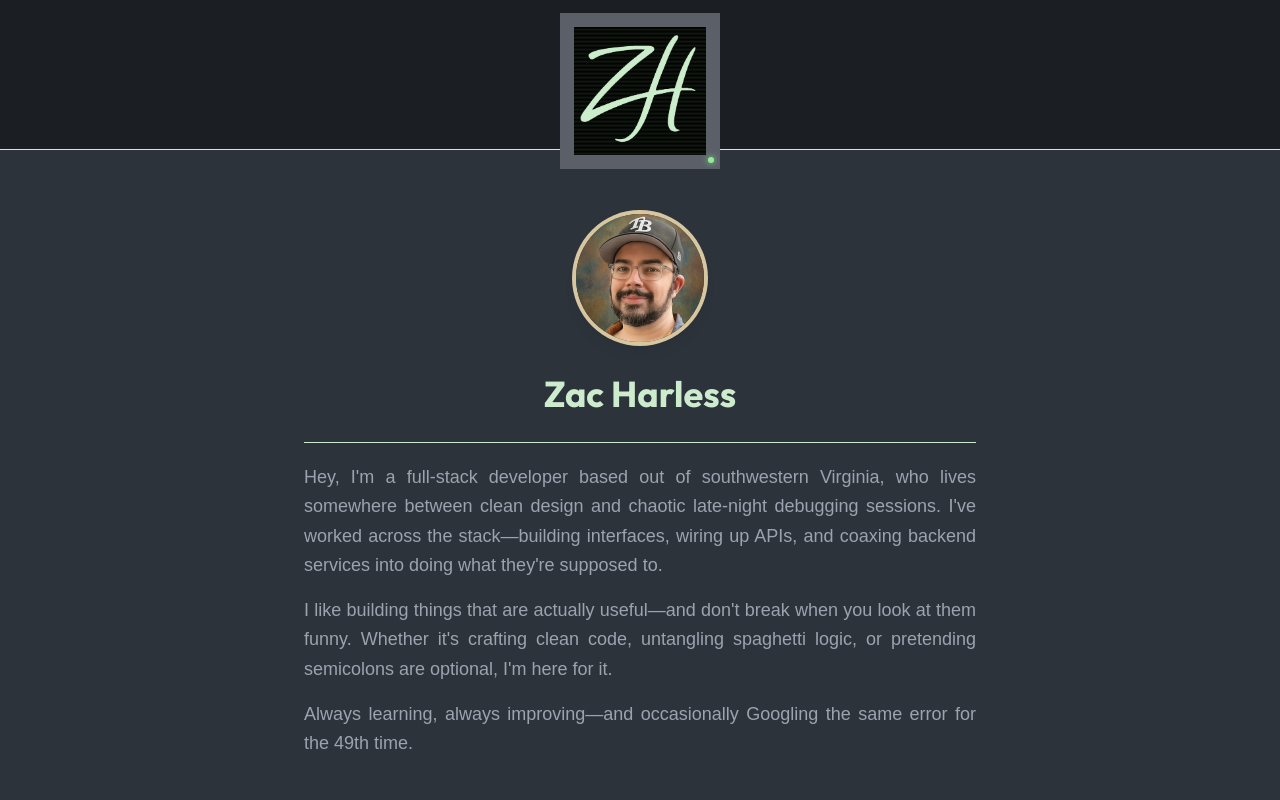
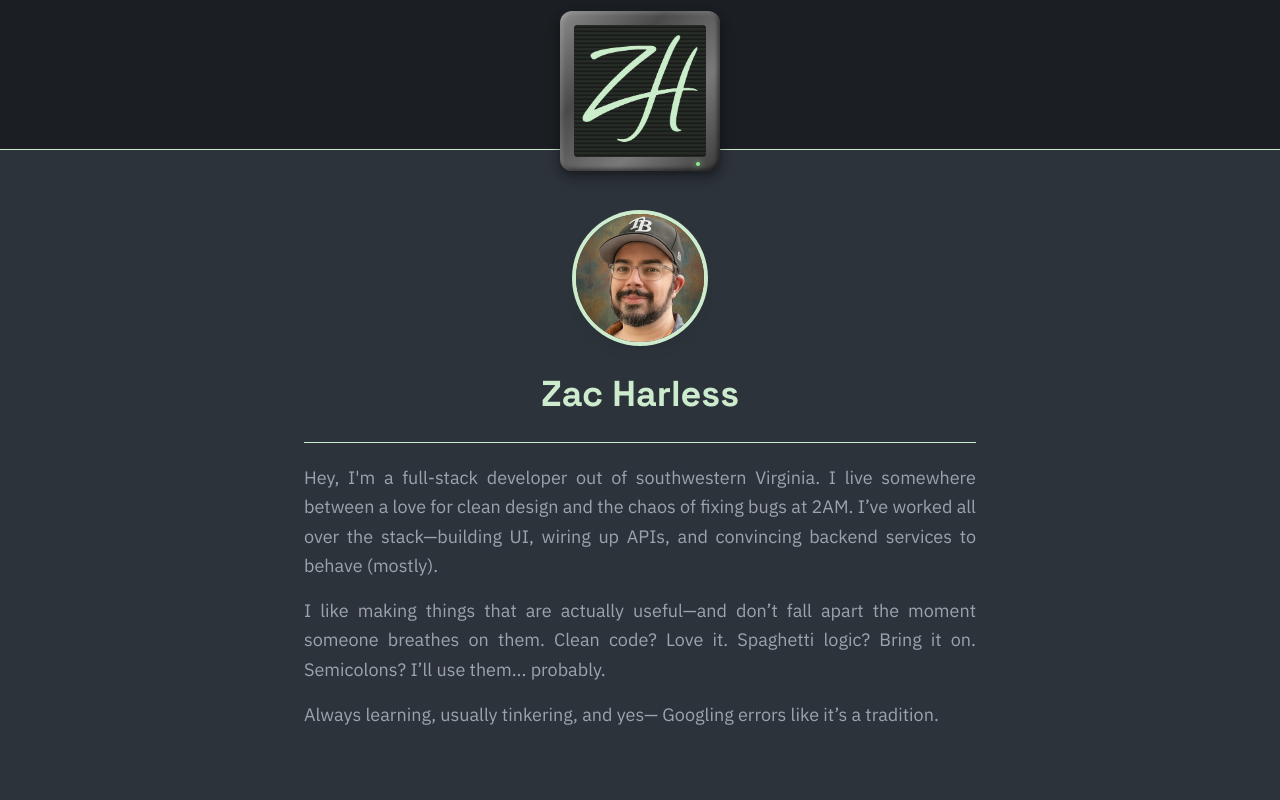
Before and after one commit to czzc/zharlesscom, a Next.js app: page / in a window 1280 px wide. Shown: the top 800 px of the page. Built offline with nearby package versions, Linux system fonts and the light colour scheme; no server answers.

Commit message:
removed unused images, restructured fonts, and updated the cool little monitor that took hours away from my saturday, but it was fun

```diff
--- a/src/app/globals.css
+++ b/src/app/globals.css
@@ -7,7 +7,20 @@
 body {
   background: var(--background);
   color: var(--foreground);
-  font-family: Arial, Helvetica, sans-serif;
+  font-family: var(--font-ibm-plex-sans), Arial, Helvetica, sans-serif;
+}
+
+h1, h2, h3, h4, h5, h6 {
+  font-family: var(--font-space-grotesk), Arial, Helvetica, sans-serif;
+  font-weight: 700;
+}
+
+.font-ibm-plex-sans {
+  font-family: var(--font-ibm-plex-sans), Arial, Helvetica, sans-serif !important;
+}
+
+.font-space-grotesk {
+  font-family: var(--font-space-grotesk), Arial, Helvetica, sans-serif !important;
 }
 
 .shadow-sm {
@@ -37,11 +50,12 @@ body {
 
 .scanlines {
   position: absolute;
-  inset: 0;
+  top: 0;
+  left: 0;
+  right: 0;
+  bottom: 0;
   pointer-events: none;
   z-index: 10;
-
-
   background-image: linear-gradient(
     to bottom,
     #aaffaa 1px,
@@ -49,30 +63,43 @@ body {
   );
   background-size: 100% 4px;
   animation: scanlines 4s linear infinite;
+  border-radius: 4px;
 }
 
 .crt-monitor {
-  background-color: #444c56;
-  border: 14px solid #5a5f68;
+  background: linear-gradient(135deg, #8a8a8a, #4a4a4a, #7a7a7a, #3a3a3a);
+  padding: 14px;
   width: 10rem;
   z-index: 1;
   position: relative;
   margin: 0 auto;
   margin-top: 2rem;
+  border-radius: 12px;
+  box-shadow:
+    inset 2px 2px 4px rgba(255, 255, 255, 0.2),
+    inset -2px -2px 4px rgba(0, 0, 0, 0.6),
+    0 4px 8px rgba(0, 0, 0, 0.3),
+    0 8px 16px rgba(0, 0, 0, 0.2);
 }
 
-.crt-monitor:hover {
-  border: 14px solid #5a5f68;
+.crt-screen {
+  background-color: #1a1a1a;
+  border-radius: 4px;
+  overflow: hidden;
+  position: relative;
+  width: 100%;
+  aspect-ratio: 1;
+  margin: 0 auto;
 }
 
 .crt-logo {
-  background-color: black;
-  width:100%;
-  height: auto;
+  position: relative;
+  width: 100%;
+  height: 100%;
   z-index: 10;
-  position: relative;
-  margin: 0 auto;
-  object-fit: cover;
+  display: flex;
+  align-items: center;
+  justify-content: center;
 }
 
 .crt-logo img {
@@ -101,10 +128,10 @@ body {
 
 .led {
   position: absolute;
-  bottom: -8px;
-  right: -8px;
-  width: 6px;
-  height: 6px;
+  bottom: 5px;
+  right: 20px;
+  width: 4px;
+  height: 4px;
   border-radius: 50%;
   cursor: pointer;
   transition: all 0.3s ease;
@@ -139,23 +166,48 @@ body {
   animation: crtTurnOff 0.8s ease-in forwards;
 }
 
-.crt-monitor.crt-off .crt-logo::after {
+
+.crt-monitor.crt-off .crt-screen {
+  animation: screenTurnOff 0.8s ease-in forwards !important;
+  opacity: 1 !important;
+}
+
+@keyframes screenTurnOff {
+  0% { background-color: #1a1a1a; }
+  70% { background-color: #1a1a1a; }
+  100% { background-color: #000000; }
+}
+
+
+.crt-monitor.crt-off .crt-logo img {
+  animation: hideImageAfterShrink 0.8s ease-in forwards;
+}
+
+@keyframes hideImageAfterShrink {
+  0% { opacity: 1; }
+  99% { opacity: 1; }
+  100% { opacity: 0; }
+}
+
+.crt-monitor.crt-off .crt-logo::before {
   content: '';
   position: absolute;
   top: 0;
   left: 0;
   right: 0;
   bottom: 0;
-  pointer-events: none;
-  animation: crtTurnOffOverlay 0.8s ease-in forwards;
+  background: black;
+  z-index: -1;
+  animation: showBlackInstantly 0.8s ease-in forwards;
 }
 
-.crt-monitor.crt-off {
-  background-color: black;
+@keyframes showBlackInstantly {
+  0% { background: black; }
+  100% { background: black; }
 }
 
-.crt-monitor.crt-on {
-  background-color: transparent;
+.crt-monitor.crt-on .crt-logo {
+  background-color: #1a1a1a !important;
   transition: background-color 0s 0.8s;
 }
 
--- a/src/app/layout.js
+++ b/src/app/layout.js
@@ -1,16 +1,7 @@
-import { Geist, Geist_Mono } from "next/font/google";
 import "./globals.css";
 import { GoogleAnalytics } from '@next/third-parties/google';
-
-const geistSans = Geist({
-  variable: "--font-geist-sans",
-  subsets: ["latin"],
-});
-
-const geistMono = Geist_Mono({
-  variable: "--font-geist-mono",
-  subsets: ["latin"],
-});
+import { FontProvider } from '../contexts/FontContext';
+import { ibmPlexSans, spaceGrotesk } from '../styles/fonts';
 
 export const metadata = {
   metadataBase: new URL('https://zharless.com'),
@@ -51,10 +42,12 @@ export default function RootLayout({ children }) {
   return (
     <html lang="en">
       <body
-        className={`${geistSans.variable} ${geistMono.variable} antialiased`}
+        className={`${ibmPlexSans.variable} ${spaceGrotesk.variable} antialiased`}
       >
-        {children}
-        <GoogleAnalytics gaId={process.env.NEXT_PUBLIC_GA_ID} />
+        <FontProvider>
+          {children}
+          <GoogleAnalytics gaId={process.env.NEXT_PUBLIC_GA_ID} />
+        </FontProvider>
       </body>
     </html>
   );
--- a/src/components/Header.js
+++ b/src/components/Header.js
@@ -1,11 +1,12 @@
 'use client';
-import { useState } from 'react';
+import { useState, useEffect, useRef } from 'react';
 import Link from 'next/link';
 import { colors } from '../constants/colors';
 import { personalInfo } from '../data/personalInfo';
 
 export default function Header({ isHomePage = false }) {
   const [isCrtOn, setIsCrtOn] = useState(true);
+  const autoTurnOnTimer = useRef(null);
   const handleLogoHover = (e) => {
     e.target.style.animation = 'shake 0.6s ease-out';
     setTimeout(() => {
@@ -17,9 +18,32 @@ export default function Header({ isHomePage = false }) {
     setIsCrtOn(!isCrtOn);
   };
 
+  useEffect(() => {
+    if (!isCrtOn) {
+      // Set timer to auto turn on after 4 seconds
+      autoTurnOnTimer.current = setTimeout(() => {
+        setIsCrtOn(true);
+      }, 4000);
+    } else {
+      // Clear timer if manually turned on
+      if (autoTurnOnTimer.current) {
+        clearTimeout(autoTurnOnTimer.current);
+        autoTurnOnTimer.current = null;
+      }
+    }
+
+    // Cleanup timer on unmount
+    return () => {
+      if (autoTurnOnTimer.current) {
+        clearTimeout(autoTurnOnTimer.current);
+      }
+    };
+  }, [isCrtOn]);
+
   const logoContent = (
     <div className={`crt-monitor ${isCrtOn ? 'crt-on' : 'crt-off'}`}>
       <span className={`led ${isCrtOn ? 'led-on' : 'led-off'}`} onClick={toggleCrt}></span>
+      <div className="crt-screen">
         <div className={`crt-logo flicker`}>
           <img
             src={personalInfo.logo}
@@ -27,8 +51,9 @@ export default function Header({ isHomePage = false }) {
             className={`${isHomePage ? 'w-32 h-32' : 'w-16 h-16'}`}
             onMouseEnter={handleLogoHover}
           />
+          <div className="absolute inset-0 z-0 opacity-10 pointer-events-none scanlines"></div>
         </div>
-      <div className="absolute inset-x-[-50vw] top-0 h-full z-0 opacity-10 pointer-events-none scanlines"></div>
+      </div>
     </div>
   );
 
--- a/src/components/Icon.js
+++ b/src/components/Icon.js
@@ -1,4 +1,4 @@
-export default function Icon({ iconName, className = "w-6 h-6" }) {
+export default function Icon({ iconName, className = "w-4 h-4" }) {
   switch(iconName) {
     case 'github':
       return (
--- a/src/components/SocialLinks.js
+++ b/src/components/SocialLinks.js
@@ -14,7 +14,7 @@ export default function SocialLinks({ links, isMobile = false }) {
           href={link.url}
           target="_blank"
           rel="noopener noreferrer"
-          className="p-3 rounded-full shadow-md hover:shadow-lg transition-all duration-200 hover:scale-105"
+          className="p-1 rounded-full shadow-md hover:shadow-lg transition-all duration-200 hover:scale-105"
           style={{backgroundColor: colors.accent}}
           title={link.name}
         >
--- a/src/components/pages/HomePage.js
+++ b/src/components/pages/HomePage.js
@@ -1,14 +1,14 @@
 'use client';
 import React from 'react';
-import { Outfit } from 'next/font/google';
 import { colors } from '../../constants/colors';
 import { personalInfo } from '../../data/personalInfo';
 import Header from '../Header';
 import Footer from '../Footer';
-
-const outfitDisplay = Outfit({ subsets: ['latin'] });
+import { useFont } from '../../contexts/FontContext';
 
 export default function HomePage() {
+  const { getH1FontClass } = useFont();
+
   return (
     <div className="min-h-screen" style={{backgroundColor: colors.mainBg}}>
       <Header isHomePage={true} />
@@ -25,7 +25,7 @@ export default function HomePage() {
           </div>
 
           <h1
-            className={`text-4xl font-bold mb-2 pb-5 ${outfitDisplay.className}`}
+            className={`text-4xl font-bold mb-2 pb-5 ${getH1FontClass()}`}
             style={{color: colors.heroColor}}>
             {personalInfo.name}
           </h1>
--- a/src/components/pages/NotFoundPage.js
+++ b/src/components/pages/NotFoundPage.js
@@ -1,17 +1,16 @@
 'use client';
 import React, { useState, useEffect } from 'react';
-import { Outfit } from 'next/font/google';
 import Link from 'next/link';
 import { colors } from '../../constants/colors';
 import { not_found_messages } from '../../constants/not_found_messages';
 import Header from '../Header';
 import Footer from '../Footer';
-
-const outfitDisplay = Outfit({ subsets: ['latin'] });
+import { useFont } from '../../contexts/FontContext';
 
 export default function NotFoundPage() {
   const [message, setMessage] = useState('');
   const [isGlitchy, setIsGlitchy] = useState(false);
+  const { getH1FontClass } = useFont();
 
   useEffect(() => {
     const selectedMessage = not_found_messages[Math.floor(Math.random() * not_found_messages.length)];
@@ -30,7 +29,7 @@ export default function NotFoundPage() {
         <div className="text-center max-w-2xl">
           <div className="mb-8">
             <h1
-              className={`text-9xl font-bold mb-4 ${outfitDisplay.className} ${isGlitchy ? 'glitch' : ''}`}
+              className={`text-9xl font-bold mb-4 ${getH1FontClass()} ${isGlitchy ? 'glitch' : ''}`}
               style={{color: colors.accent}}
               data-text="404"
             >
--- a/src/constants/colors.js
+++ b/src/constants/colors.js
@@ -8,10 +8,10 @@ export const colors = {
   // footerBg: '#3F3A2F',
   footerBg: '#20252B',
   // accent: "#A66B4F",
-  accent: '#D6C7A1',
+  accent: '#CDECCD',
   // textColor: '#2C2E1F',
   textColor: '#9CA3AF',
-  logoBg: '#A66B4F',
+  logoBg: '#CDECCD',
   piColor: '#6ab825',
   piColorHover: '#5a9e20',
   heroColor: '#CDECCD'
--- /dev/null
+++ b/src/contexts/FontContext.js
@@ -0,0 +1,60 @@
+'use client';
+import { createContext, useContext } from 'react';
+
+const FontContext = createContext();
+
+export function FontProvider({ children }) {
+  // Central font configuration - easy to change in one place
+  const fonts = {
+    // Primary body font
+    body: {
+      family: 'var(--font-ibm-plex-sans)',
+      fallback: 'Arial, Helvetica, sans-serif',
+      className: 'font-ibm-plex-sans'
+    },
+    // Heading font
+    heading: {
+      family: 'var(--font-space-grotesk)',
+      fallback: 'Arial, Helvetica, sans-serif',
+      className: 'font-space-grotesk'
+    },
+    // Alternative fonts for future use
+    accent: {
+      family: 'var(--font-space-grotesk)',
+      fallback: 'Arial, Helvetica, sans-serif',
+      className: 'font-space-grotesk'
+    }
+  };
+
+  // Helper functions to get font styles
+  const getBodyFont = () => fonts.body;
+  const getHeadingFont = () => fonts.heading;
+  const getAccentFont = () => fonts.accent;
+
+  // Utility functions for common use cases
+  const getH1FontClass = () => `${fonts.heading.className} font-bold`;
+  const getH2FontClass = () => `${fonts.heading.className} font-semibold`;
+  const getBodyFontClass = () => fonts.body.className;
+
+  return (
+    <FontContext.Provider value={{
+      fonts,
+      getBodyFont,
+      getHeadingFont,
+      getAccentFont,
+      getH1FontClass,
+      getH2FontClass,
+      getBodyFontClass
+    }}>
+      {children}
+    </FontContext.Provider>
+  );
+}
+
+export function useFont() {
+  const context = useContext(FontContext);
+  if (!context) {
+    throw new Error('useFont must be used within a FontProvider');
+  }
+  return context;
+}
--- a/src/data/personalInfo.js
+++ b/src/data/personalInfo.js
@@ -1,12 +1,13 @@
 export const personalInfo = {
   name: "Zac Harless",
   bio: [
-    { one: "Hey, I'm a full-stack developer based out of southwestern Virginia, who lives somewhere between clean design and chaotic late-night debugging sessions. I've worked across the stack—building interfaces, wiring up APIs, and coaxing backend services into doing what they're supposed to." },
-    { two: "I like building things that are actually useful—and don't break when you look at them funny. Whether it's crafting clean code, untangling spaghetti logic, or pretending semicolons are optional, I'm here for it." },
-    { three: "Always learning, always improving—and occasionally Googling the same error for the 49th time."}
+    { one: `Hey, I'm a full-stack developer out of southwestern Virginia. I live somewhere between a love for clean design and the chaos of fixing bugs at 2AM.
+      I’ve worked all over the stack—building UI, wiring up APIs, and convincing backend services to behave (mostly).`},
+    { two: `I like making things that are actually useful—and don’t fall apart the moment someone breathes on them.  Clean code? Love it. Spaghetti logic? Bring it on. Semicolons? I’ll use them... probably.` },
+    { three: `Always learning, usually tinkering, and yes— Googling errors like it’s a tradition.`}
   ],
   avatar: "./me.webp",
-  logo: "./logo_2.png",
+  logo: "./logo.png",
   links: [
     { name: "GitHub", url: "https://github.com/czzc", icon: "github" },
     { name: "LinkedIn", url: "https://linkedin.com/in/zacharyharless", icon: "linkedin" },
--- /dev/null
+++ b/src/styles/fonts.js
@@ -0,0 +1,13 @@
+import { IBM_Plex_Sans, Space_Grotesk } from "next/font/google";
+
+export const ibmPlexSans = IBM_Plex_Sans({
+  weight: ['400', '500', '600'],
+  variable: "--font-ibm-plex-sans",
+  subsets: ["latin"],
+});
+
+export const spaceGrotesk = Space_Grotesk({
+  weight: ['400', '500', '600', '700'],
+  variable: "--font-space-grotesk",
+  subsets: ["latin"],
+});
```
Also changed, not shown: src/components/FontToggle.js (added, +21 -0 lines), public/logo.png, public/logo_2.png (deleted). Lines whose indentation alone changed are shown as unchanged.
